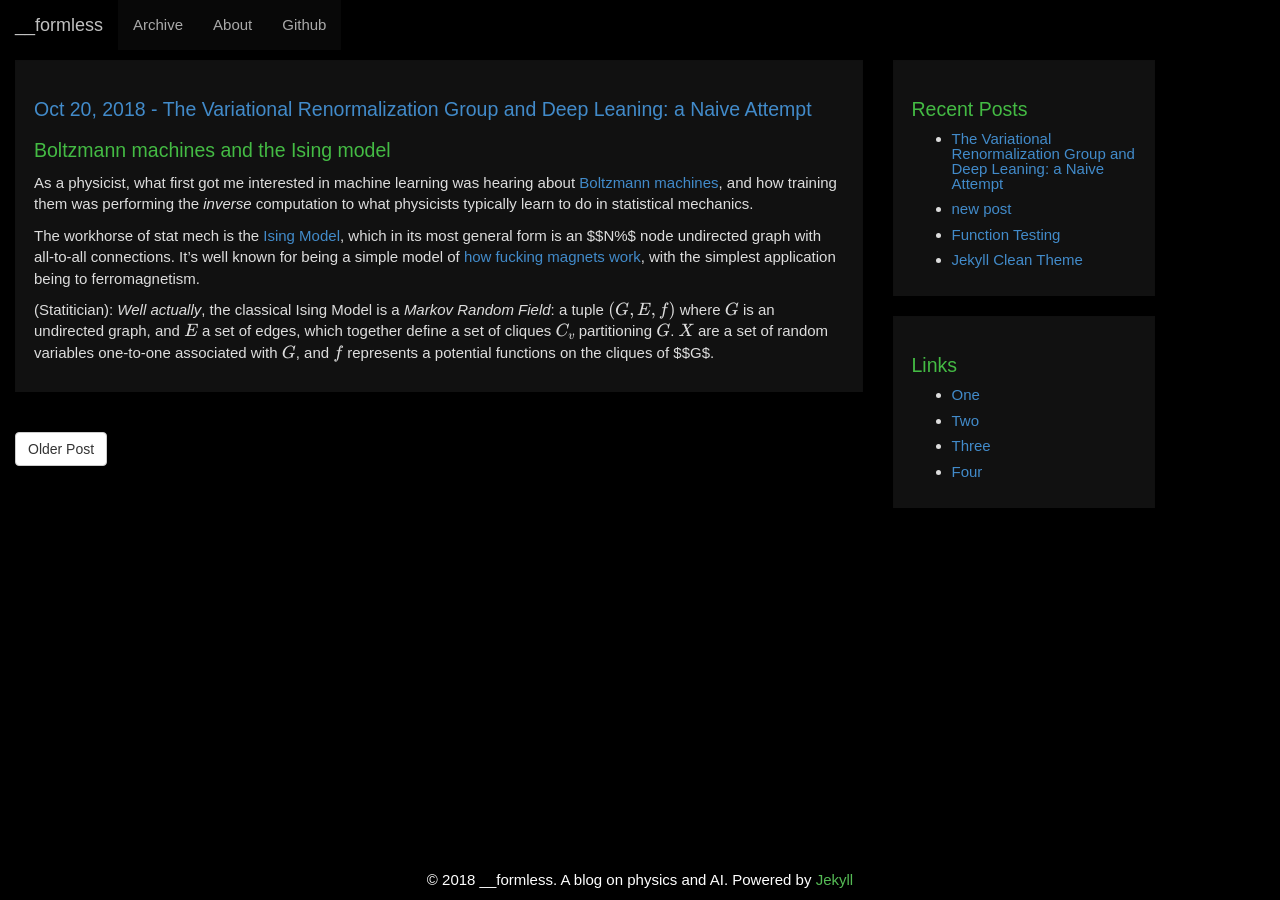
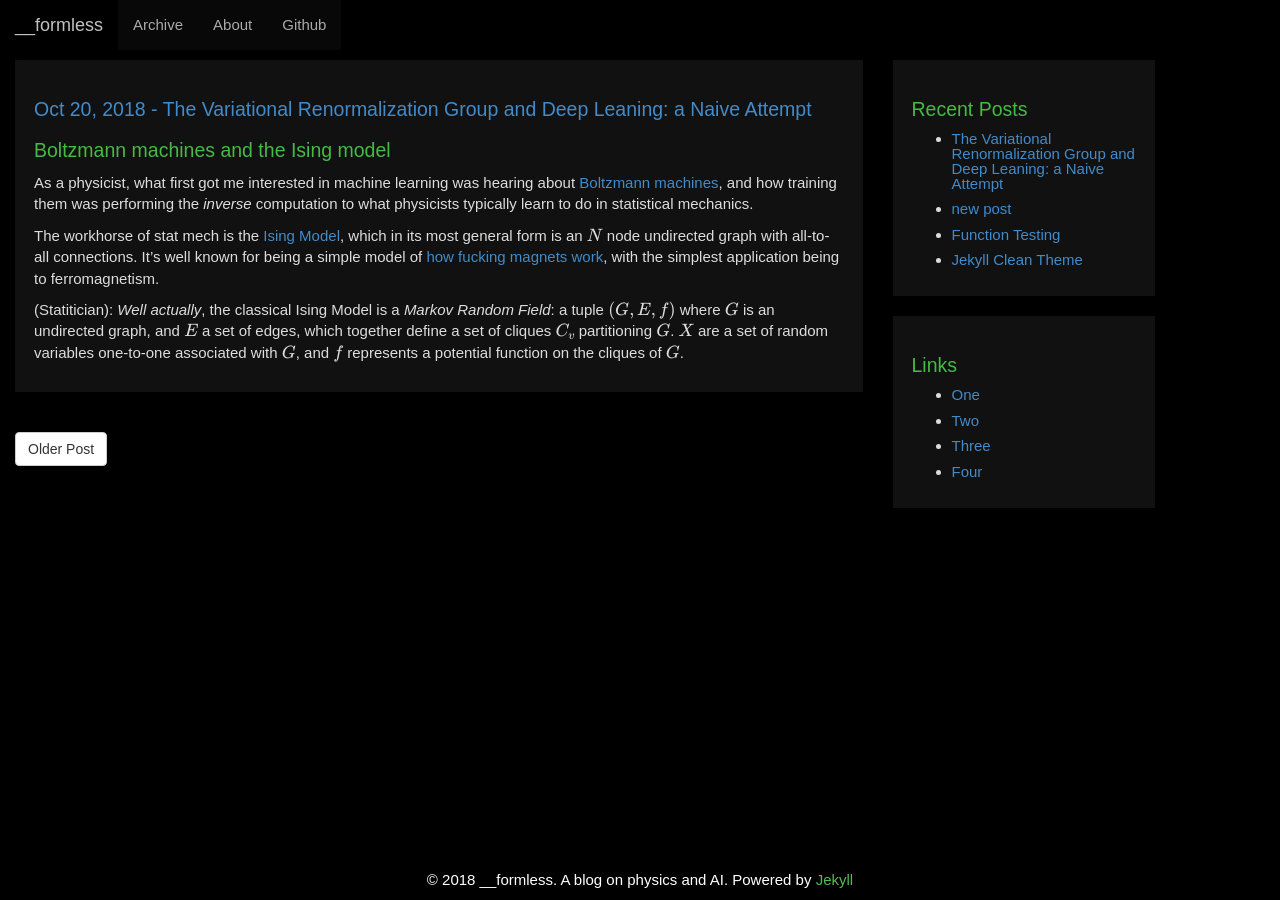
Before and after one commit to fineline179/fineline179.github.io, a Jekyll site: the page built from _posts/2018-10-19-Variational-Renormalization-Group-1.md, in a window 1280 px wide. Built offline with Jekyll 4.4.1, drawn with Linux system fonts in a browser that asks for light colours; some web fonts are replaced; formulas are drawn with MathJax 3.

Commit message:
fixed errors in half-post

```diff
--- a/_posts/2018-10-19-Variational-Renormalization-Group-1.md
+++ b/_posts/2018-10-19-Variational-Renormalization-Group-1.md
@@ -14,7 +14,7 @@ typically learn to do in statistical mechanics.
 
 The workhorse of stat mech is the [Ising
 Model](https://en.wikipedia.org/wiki/Ising_model), which in its most general
-form is an $$N%$ node undirected graph with all-to-all connections. It's well
+form is an $$N$$ node undirected graph with all-to-all connections. It's well
 known for being a simple model of [how fucking magnets
 work](https://www.youtube.com/watch?v=lFabsRFnWy0), with the simplest
 application being to ferromagnetism.
@@ -23,4 +23,4 @@ application being to ferromagnetism.
 Field*: a tuple $$(G, E, f)$$ where $$G$$ is an undirected graph, and $$E$$ a
 set of edges, which together define a set of cliques $${C_v}$$ partitioning
 $$G$$. $$X$$ are a set of random variables one-to-one associated with $$G$$, and
-$$f$$ represents a potential functions on the cliques of $$G$.
+$$f$$ represents a potential function on the cliques of $$G$$.
```
